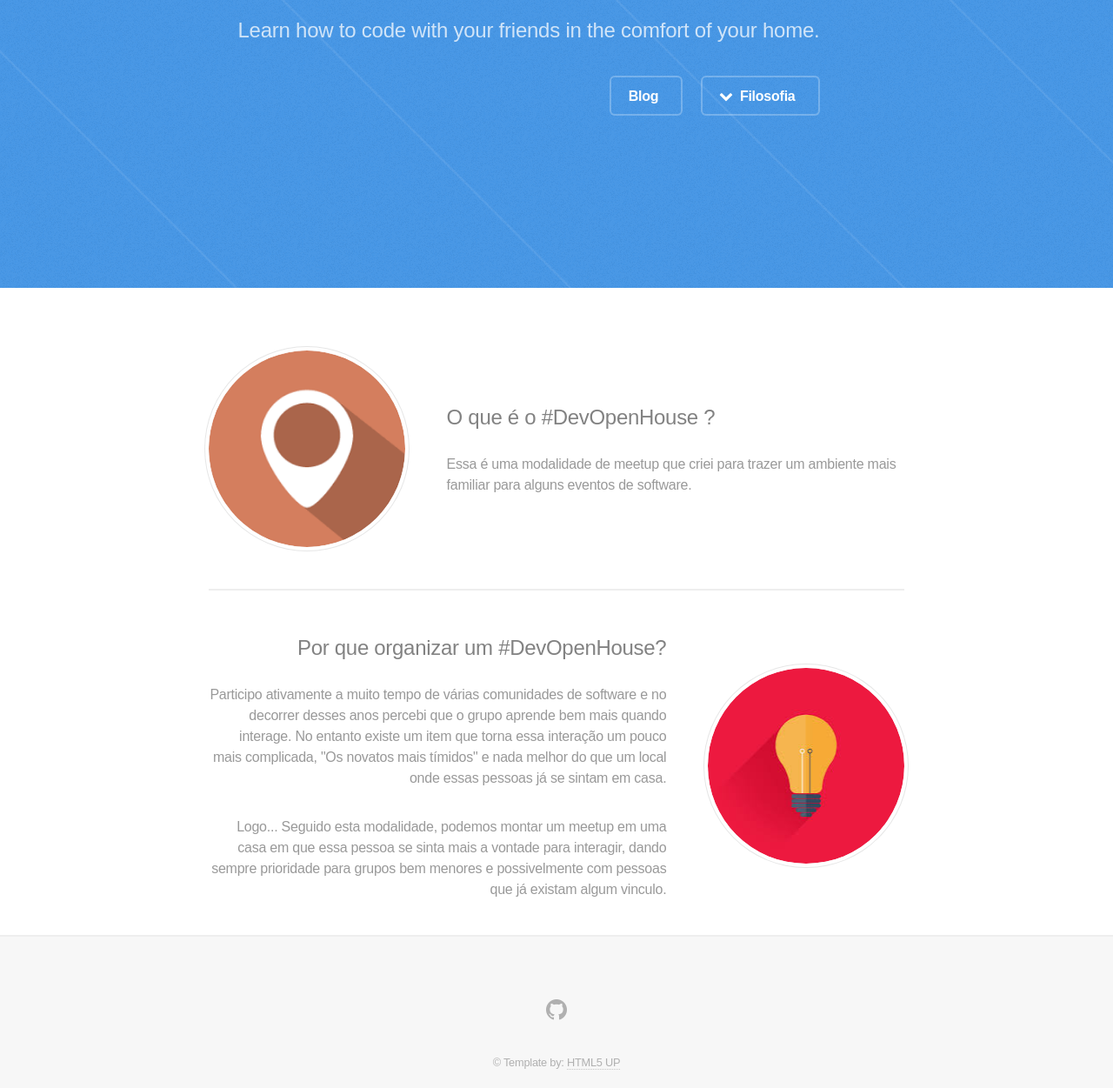
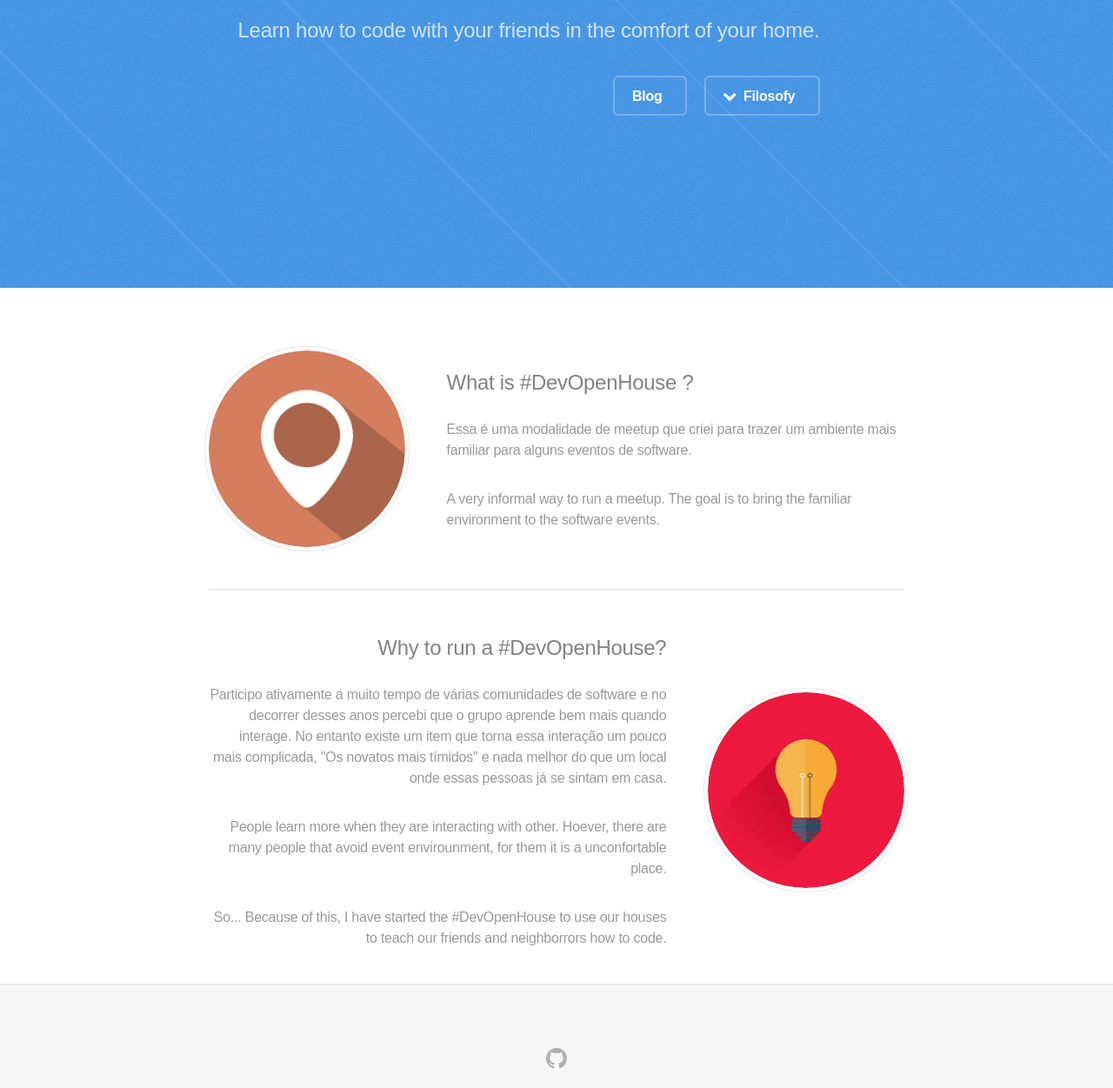
Before and after one commit to devopenhouse/devopenhouse-lome, a plain HTML site: page index.html in a window 1280 px wide. Shown: the part 469-1720 px from the top of the page at 87% size. Drawn offline with Linux system fonts and the light colour scheme.

Commit message:
Update index.html

```diff
--- a/index.html
+++ b/index.html
@@ -28,7 +28,7 @@
 							<a href="https://medium.com/@devopenhouse" target="_blank" class="button icon">Blog</a>
 						</li>
 						<li>
-							<a href="#one" class="button icon fa-chevron-down scrolly">Filosofia</a>
+							<a href="#one" class="button icon fa-chevron-down scrolly">Filosofy</a>
 						</li>
 					</ul>
 				</div>
@@ -40,20 +40,27 @@
 					<section class="spotlight">
 						<div class="image"><img src="images/screen.png" alt="" /></div>
 						<div class="content">
-							<h3>O que é o #DevOpenHouse ?</h3>
+							<h3>What is #DevOpenHouse ?</h3>
 							<p>Essa é uma modalidade de meetup que criei para trazer um ambiente mais familiar para alguns eventos de software.</p>
+							<p>A very informal way to run a meetup. The goal is to bring the familiar environment to the software events.</p>
 						</div>
 					</section>
 					<section class="spotlight">
 						<div class="image"><img src="images/idea.jpg" alt="" /></div>
 						<div class="content">
-							<h3>Por que organizar um #DevOpenHouse?</h3>
+							<h3>Why to run a #DevOpenHouse?</h3>
 							<p>
-							Participo ativamente a muito tempo de várias comunidades de software e no decorrer desses anos percebi que o grupo aprende bem mais quando interage. No entanto existe um item que torna essa interação um pouco mais complicada, "Os novatos mais tímidos" e nada melhor do que um local onde essas pessoas já se sintam em casa.
+							Participo ativamente a muito tempo de várias comunidades de software e no decorrer desses anos percebi que o grupo aprende bem mais quando interage.
+							No entanto existe um item que torna essa interação um pouco mais complicada, "Os novatos mais tímidos" e nada melhor do que um local onde essas pessoas já se sintam em casa.
 							</p>
 
 							<p>
-							Logo... Seguido esta modalidade, podemos montar um meetup em uma casa em que essa pessoa se sinta mais a vontade para interagir, dando sempre prioridade para grupos bem menores e possivelmente com pessoas que já existam algum vinculo.
+								People learn more when they are interacting with other.
+								Hoever, there are many people that avoid event envirounment, for them it is a unconfortable place.
+							</p>
+
+							<p>
+							So... Because of this, I have started the #DevOpenHouse to use our houses to teach our friends and neighborrors how to code.
 							</p>
 						</div>
 					</section>
```
